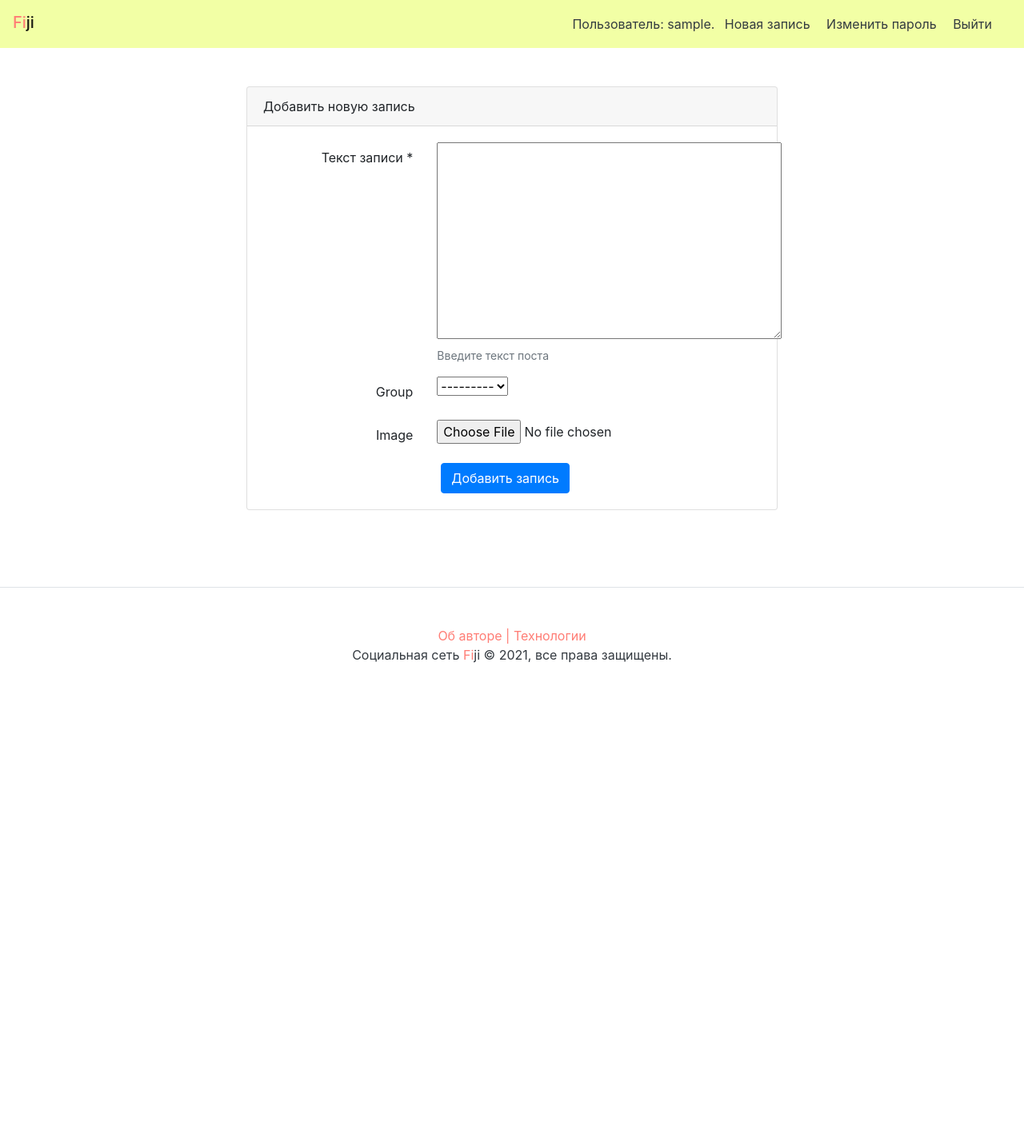
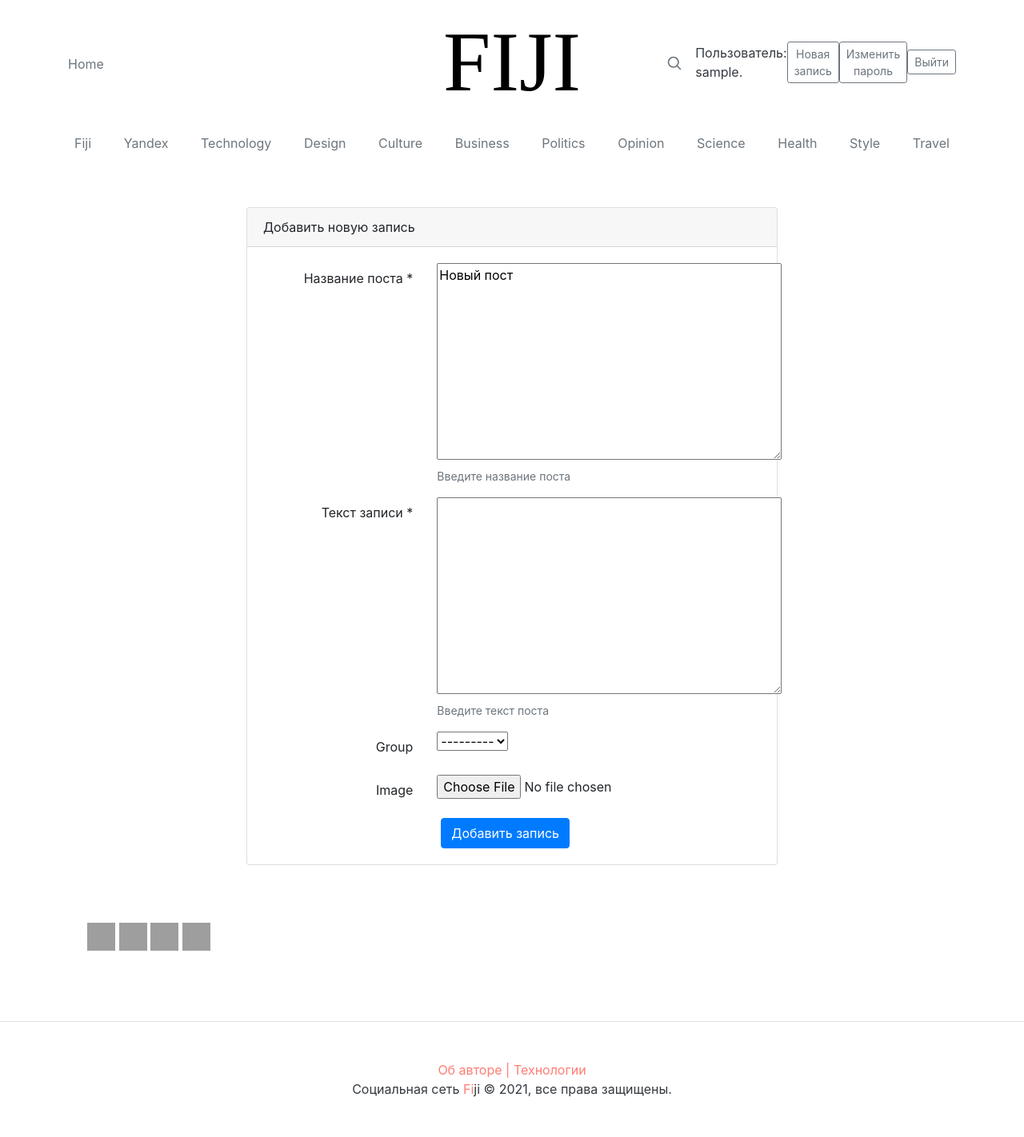
Before and after one commit to nazarovaea1/hw05_final, a Django app: page /new in a window 1280 px wide. Shown: the whole page at 80% size. Before the commit the page ends 829 px from the top, so only its background shows below. Run offline with Django 3.2, Linux system fonts and the light colour scheme; the visitor is signed in with stand-in values (Sample User, id 1); data that the repository does not hold is empty; some libraries are stand-ins or nearby versions; grey boxes are pictures that could not be loaded.

Commit message:
Added social network links

```diff
--- a/posts/forms.py
+++ b/posts/forms.py
@@ -1,4 +1,5 @@
 from django import forms
+from django.core.files.images import get_image_dimensions
 
 from .models import Comment, Post
 
@@ -6,10 +7,10 @@ from .models import Comment, Post
 class PostForm(forms.ModelForm):
     class Meta:
         model = Post
-        fields = ('text', 'group', 'image')
+        fields = ("title", "text", "group", "image")
 
     def clean_text(self):
-        data = self.cleaned_data['text']
+        data = self.cleaned_data["text"]
         if data is None:
             raise forms.ValidationError("Вы ничего не написали!")
         return data
@@ -18,10 +19,10 @@ class PostForm(forms.ModelForm):
 class CommentForm(forms.ModelForm):
     class Meta:
         model = Comment
-        fields = ('text',)
+        fields = ("text",)
 
     def clean_text(self):
-        data = self.cleaned_data['text']
+        data = self.cleaned_data["text"]
         if data is None:
             raise forms.ValidationError("Вы ничего не написали!")
         return data
--- a/posts/models.py
+++ b/posts/models.py
@@ -2,6 +2,8 @@ import textwrap
 
 from django.contrib.auth import get_user_model
 from django.db import models
+from django.db.models.signals import post_save
+from django.dispatch import receiver
 from pytils.translit import slugify
 
 User = get_user_model()
@@ -24,6 +26,9 @@ class Group(models.Model):
 
 
 class Post(models.Model):
+    title = models.TextField(default="Новый пост",
+                             verbose_name="Название поста",
+                             help_text="Введите название поста",)
     text = models.TextField(verbose_name="Текст записи",
                             help_text="Введите текст поста",)
     pub_date = models.DateTimeField("date published", auto_now_add=True)
@@ -73,3 +78,52 @@ class Follow(models.Model):
 
     def __str__(self):
         return f"{self.user} follows {self.author}"
+
+
+# class UserProfile(models.Model):
+#     # for user in User.objects.all():
+#     # UserProfile.objects.get_or_create(user=user)
+#     SEX_CHOICES = (
+#         ("m", "Man"),
+#         ("f", "Woman"),
+#     )
+#     MARITAL_STATUS_CHOICES = (
+#         ("s", "Single"),
+#         ("m", "Married"),
+#         ("d", "Divorced"),
+#         ("w", "Widowed"),
+#     )
+
+#     user = models.OneToOneField(User, on_delete=models.CASCADE)
+
+#     @receiver(post_save, sender=User)
+#     def create_user_profile(sender, instance, created, **kwargs):
+#         if created:
+#             UserProfile.objects.create(user=instance)
+
+#     @receiver(post_save, sender=User)
+#     def save_user_profile(sender, instance, **kwargs):
+#         instance.profile.save()
+
+    # avatar = models.ImageField()
+
+    # birth_date = models.DateField()
+    # sex = models.CharField(max_length=1, choices=SEX_CHOICES)
+    # address = models.CharField(max_length=150)
+    # postal_code = models.PositiveIntegerField()
+    # locatity = models.CharField(max_length=30)
+    # marital_status = models.CharField(
+    #     max_length=1,
+    #     choices=MARITAL_STATUS_CHOICES)
+    # child_amount = models.PositiveSmallIntegerField()
+    # is_merchant = models.BooleanField(default=False)
+
+    # def create_user_profile(sender, instance, created, **kwargs):
+    #     if created:
+    #         UserProfile.objects.create(user=instance)
+    # def create_user_profile(sender,**kwargs ):
+    #     if kwargs['created']:
+    #         user_profile=UserProfile.objects.create(user=kwargs['instance'])
+
+
+# post_save.connect(create_profile,sender=User)
--- a/posts/views.py
+++ b/posts/views.py
@@ -125,7 +125,6 @@ def add_comment(request, username, post_id):
         form.save()
         return redirect("post", username=post.author.username,
                         post_id=post_id)
-    # return render(request, "post.html", {"form": form, })
     return render(request, 'post.html', {"form": form,
                                          "post": post,
                                          "author": post.author,
@@ -174,6 +173,9 @@ def profile_unfollow(request, username):
     return redirect("profile", username=author.username)
 
 
+
+
+
 def page_not_found(request, exception):
     return render(
         request,
--- a/templates/base.html
+++ b/templates/base.html
@@ -3,14 +3,38 @@
 
 <head>
   {% load static %}
-  <link color="#e52037" type="image/ico" rel="mask-icon" href="{% static 'images/favicon.svg' %}">
+
   <meta charset="utf-8">
   <meta name="viewport" content="width=device-width, initial-scale=1, shrink-to-fit=no">
   <title>{% block title %}Social media{% endblock %} | Fiji</title>
-
   <link rel="stylesheet" href="{% static 'bootstrap/dist/css/bootstrap.min.css' %}">
   <script src="{% static 'jquery/dist/jquery.min.js' %}"></script>
   <script src="{% static 'bootstrap/dist/js/bootstrap.min.js' %}"></script>
+
+  <!-- Bootstrap core CSS -->
+  <link href="/docs/4.3/dist/css/bootstrap.min.css" rel="stylesheet" integrity="sha384-ggOyR0iXCbMQv3Xipma34MD+dH/1fQ784/j6cY/iJTQUOhcWr7x9JvoRxT2MZw1T" crossorigin="anonymous">
+
+  <style>
+    .bd-placeholder-img {
+      font-size: 1.125rem;
+      text-anchor: middle;
+      -webkit-user-select: none;
+      -moz-user-select: none;
+      -ms-user-select: none;
+      user-select: none;
+    }
+
+    @media (min-width: 768px) {
+      .bd-placeholder-img-lg {
+        font-size: 3.5rem;
+      }
+    }
+  </style>
+  <!-- Custom styles for this template -->
+  <link href="https://fonts.googleapis.com/css?family=Playfair+Display:700,900" rel="stylesheet">
+  <!-- Custom styles for this template -->
+  <link href="blog.css" rel="stylesheet">
+
 </head>
 
 <body>
@@ -18,8 +42,13 @@
   <main>
     <div class="container">
       {% block content %}
+
       {% endblock %}
+      <div class="row">
+        {% include 'include/sidebar.html' %}
+      </div>
     </div>
+
   </main>
   {% include 'include/footer.html' %}
 </body>
--- a/templates/include/nav.html
+++ b/templates/include/nav.html
@@ -1,14 +1,47 @@
-<nav class="navbar navbar-light" style="background-color: #F2FFA5;">
-  <a class="navbar-brand mb-1 h1 ml-1;" href="/"> <span style="color:#FF7D75">Fi</span>ji</a>
-  <nav class="my-2 my-md-0 mr-md-3">
-    {% if user.is_authenticated %}
-    <a class="text-dark">Пользователь: {{ user.username }}.</a>
-    <a class="p-2 text-dark" href="{% url 'new_post' %}">Новая запись</a>
-    <a class="p-2 text-dark" href="{% url 'password_change' %}">Изменить пароль</a>
-    <a class="p-2 text-dark" href="{% url 'logout' %}">Выйти</a>
-    {% else %}
-    <a class="p-2 text-dark" href="{% url 'login' %}">Войти</a> |
-    <a class="p-2 text-dark" href="{% url 'signup' %}">Регистрация</a>
-    {% endif %}
-  </nav>
-</nav>
+{% load static %}
+<div class="container">
+  <header class="blog-header py-3">
+    <div class="row flex-nowrap justify-content-between align-items-center">
+      <div class="col-4 pt-1">
+        <a class="text-muted" href="/">Home</a>
+      </div>
+      <div class="col-4 text-center">
+        <a class="blog-header-logo text-dark" href="/"><span style="color:#000000;font:80pt bold NEW YORK;">FIJI</span></a>
+      </div>
+      <div class="col-4 d-flex justify-content-end align-items-center">
+        <a class="text-muted" href="#">
+          <svg xmlns="http://www.w3.org/2000/svg" width="20" height="20" fill="none" stroke="currentColor" stroke-linecap="round" stroke-linejoin="round" stroke-width="2" class="mx-3" role="img" viewBox="0 0 24 24" focusable="false">
+            <title>Search</title>
+            <circle cx="10.5" cy="10.5" r="7.5"></circle>
+            <path d="M21 21l-5.2-5.2"></path>
+          </svg>
+        </a>
+        {% if user.is_authenticated %}
+        <a class="text-dark">Пользователь: {{ user.username }}.</a>
+        <a class="btn btn-sm btn-outline-secondary" href="{% url 'new_post' %}">Новая запись</a>
+        <a class="btn btn-sm btn-outline-secondary" href="{% url 'password_change' %}">Изменить пароль</a>
+        <a class="btn btn-sm btn-outline-secondary" href="{% url 'logout' %}">Выйти</a>
+        {% else %}
+        <a class="btn btn-sm btn-outline-secondary" href="{% url 'login' %}">Войти</a>
+        <a class="btn btn-sm btn-outline-secondary" href="{% url 'signup' %}">Регистрация</a>
+        {% endif %}
+      </div>
+    </div>
+  </header>
+  <div class="nav-scroller py-1 mb-2">
+    <nav class="nav d-flex justify-content-between">
+      <a class="p-2 text-muted" href="/group/fiji/">Fiji</a>
+      <a class="p-2 text-muted" href="/group/yandex/">Yandex</a>
+      <a class="p-2 text-muted" href="/group/technology/">Technology</a>
+      <a class="p-2 text-muted" href="/group/design/">Design</a>
+      <a class="p-2 text-muted" href="/group/culture/">Culture</a>
+      <a class="p-2 text-muted" href="/group/business/">Business</a>
+      <a class="p-2 text-muted" href="/group/politics/">Politics</a>
+      <a class="p-2 text-muted" href="/group/opinion/">Opinion</a>
+      <a class="p-2 text-muted" href="/group/science/">Science</a>
+      <a class="p-2 text-muted" href="/group/health/">Health</a>
+      <a class="p-2 text-muted" href="/group/style/">Style</a>
+      <a class="p-2 text-muted" href="/group/travel/">Travel</a>
+    </nav>
+  </div>
+</div>
--- /dev/null
+++ b/templates/include/sidebar.html
@@ -0,0 +1,11 @@
+{% load static %}
+<aside class="col-md-4 blog-sidebar">
+  <div class="p-4">
+    <ol class="list-unstyled">
+      <a href="https://github.com/nazarovaea1"><img src="{% static '/images/github100.png' %}" width="35px" height="35px" alt="Github"></a>
+      <a href="tg://resolve?domain=nazarovaea"><img src="{% static '/images/telegram128.png' %}" width="35px" height="35px" alt="Telegram"></a>
+      <a href="https://www.instagram.com/nazarovaea/"><img src="{% static '/images/instagram128.png' %}" width="35px" height="35px" alt="Instagram"></a>
+      <a href="mailto:nazarovaea1@gmail.com"><img src="{% static '/images/mail128.png' %}" width="35px" height="35px" alt="Mail"></a>
+    </ol>
+  </div>
+</aside>
```
Also changed, not shown: templates/include/post_item.html (+18 -20 lines), templates/user_profile.html (added, +12 -0 lines), posts/migrations/0013_userprofile.py (added), posts/migrations/0014_delete_userprofile.py (added), posts/migrations/0015_post_title.py (added).
